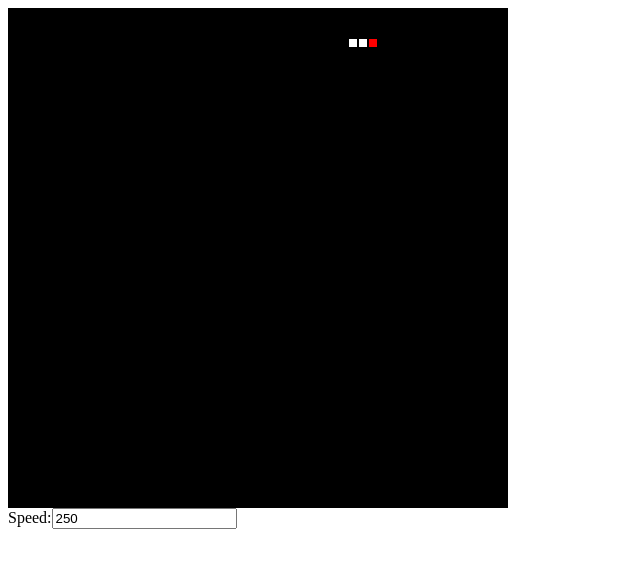
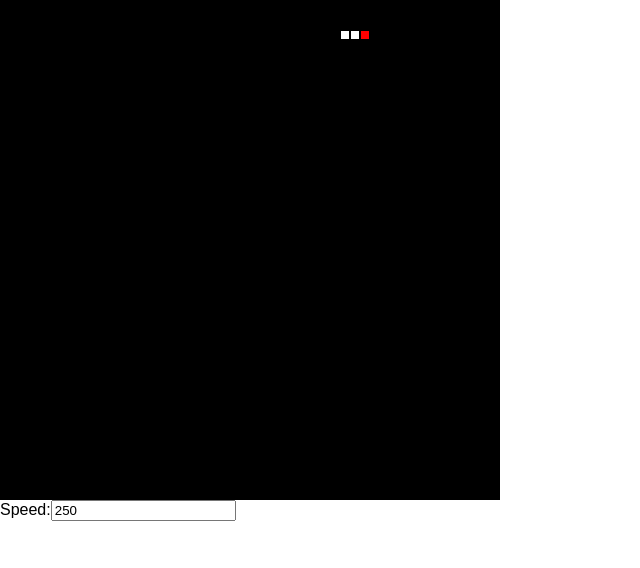
Before and after one commit to chirgjn/snake-game, a React (Create React App) app: page / in a window 1280 px wide. Shown: the top 568 px of the page, without its empty margins (0-640 px from the left). Built offline with nearby package versions, Linux system fonts and the light colour scheme.

Commit message:
Add a styling container (#3)

```diff
--- a/src/App.js
+++ b/src/App.js
@@ -91,7 +91,7 @@ export default function App() {
     direction: "right"
   };
   return (
-    <>
+    <div className="App">
       <Board speed={speed} initialState={initialState} />
       <div>
         <span>Speed:</span>
@@ -110,7 +110,7 @@ export default function App() {
           }}
         />
       </div>
-    </>
+    </div>
   );
 }
 
--- a/src/styles.css
+++ b/src/styles.css
@@ -1,6 +1,9 @@
+body {
+  margin: 0;
+  padding: 0;
+}
 .App {
   font-family: sans-serif;
-  text-align: center;
 }
 
 .board {
```
